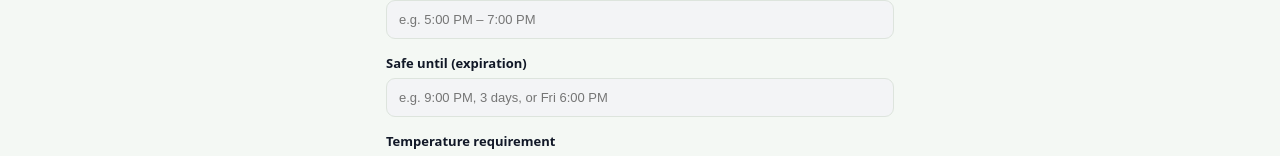
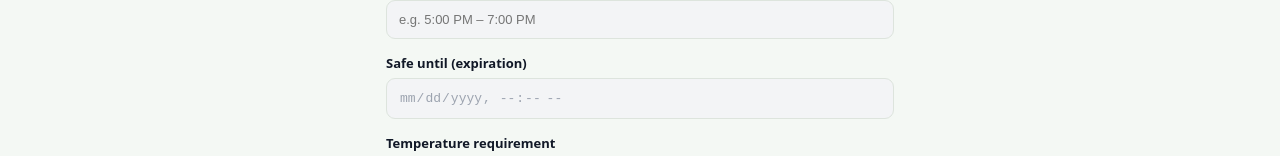
Before and after one commit to ChandanaNagi/Food-Bridge, a React (Vite) app: page /restaurant/post in a window 1280 px wide. Shown: the part 543-699 px from the top of the page. Built offline with nearby package versions, Linux system fonts and the light colour scheme.

Commit message:
Use date/time picker for safe until and format its display

```diff
--- a/src/pages/DonationDetail.jsx
+++ b/src/pages/DonationDetail.jsx
@@ -257,7 +257,7 @@ export default function DonationDetail() {
             <DetailRow label="Food items" value={donation.food_items} />
             <DetailRow label="Quantity" value={donation.quantity ? `${donation.quantity} portions` : 'Not specified'} />
 
-            <DetailRow label="Safe until" value={donation.safe_until || 'Not specified'} />
+            <DetailRow label="Safe until" value={formatDateTime(donation.safe_until) || 'Not specified'} />
             <DetailRow label="Temperature" value={donation.temperature_requirement || 'Not specified'} />
             <DetailRow label="Allergens" value={donation.allergen_notes || 'None noted'} last />
           </section>
--- a/src/pages/PostSurplus.jsx
+++ b/src/pages/PostSurplus.jsx
@@ -44,7 +44,17 @@ export default function PostSurplus() {
       String(now.getDate()).padStart(2, '0'),
     ].join('-')
   }
+const getLocalDateTimeString = () => {
+  const now = new Date()
 
+  return [
+    getLocalDateString(),
+    'T',
+    String(now.getHours()).padStart(2, '0'),
+    ':',
+    String(now.getMinutes()).padStart(2, '0'),
+  ].join('')
+}
   const loadRestaurantAndAssignment = async () => {
     setPageLoading(true)
     setError('')
@@ -311,12 +321,13 @@ if (notificationError) {
 
 
         <Field
-          label="Safe until (expiration)"
-          value={form.safe_until}
-          onChange={setField('safe_until')}
-          placeholder="e.g. 9:00 PM, 3 days, or Fri 6:00 PM"
-          disabled={!assignment || submitting}
-        />
+  label="Safe until (expiration)"
+  value={form.safe_until}
+  onChange={setField('safe_until')}
+  type="datetime-local"
+  min={getLocalDateTimeString()}
+  disabled={!assignment || submitting}
+/>
 
         <Field
           label="Temperature requirement"
--- a/src/pages/ShelterDashboard.jsx
+++ b/src/pages/ShelterDashboard.jsx
@@ -1345,9 +1345,9 @@ function DonationDetailsCard({ donation }) {
         />
 
         <DetailBox
-          label="Safe until"
-          value={donation.safe_until || 'Not provided'}
-        />
+  label="Safe until"
+  value={donation.safe_until ? formatDateTime(donation.safe_until) : 'Not provided'}
+/>
         <DetailBox
           label="Temperature"
           value={donation.temperature_requirement || 'Not provided'}
```
